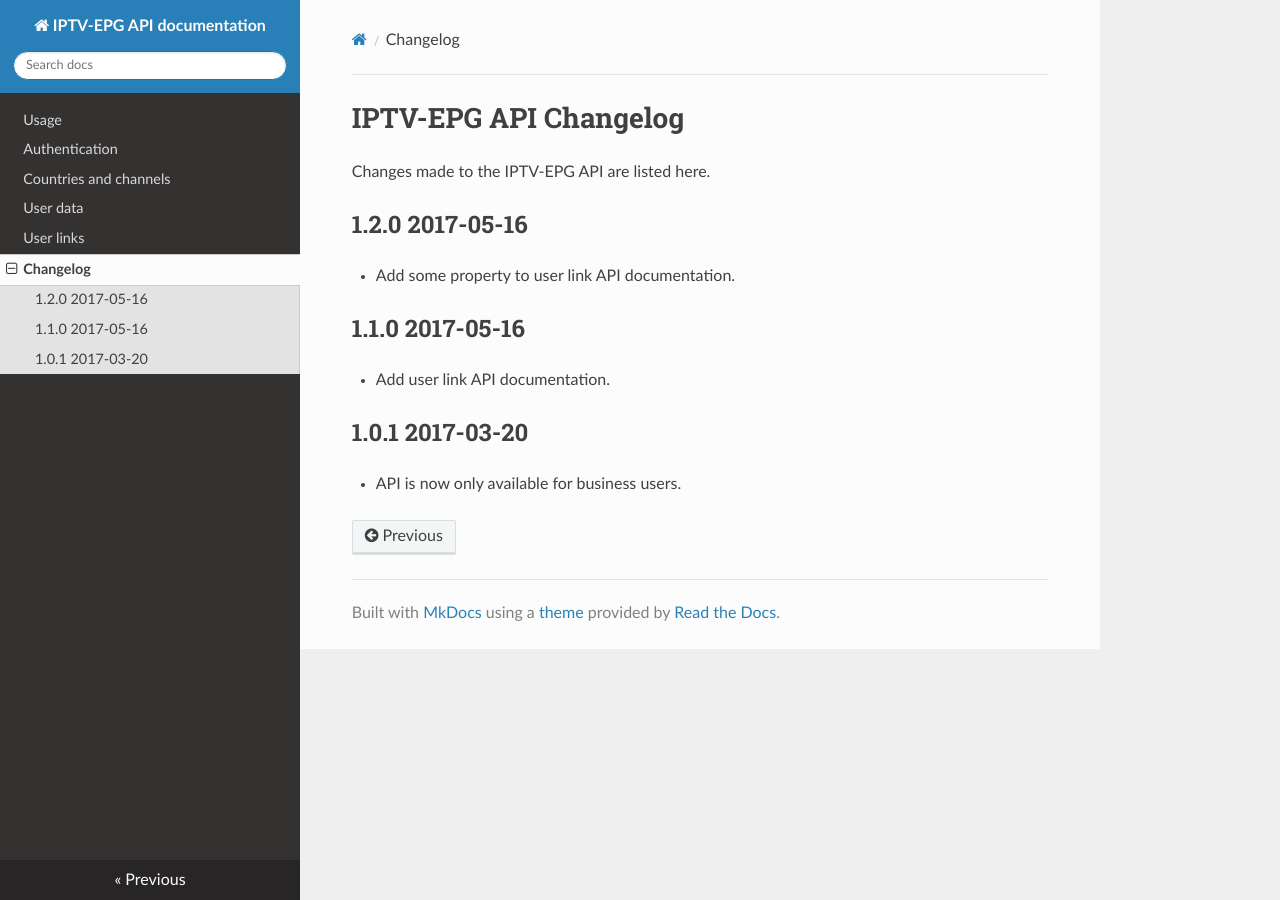
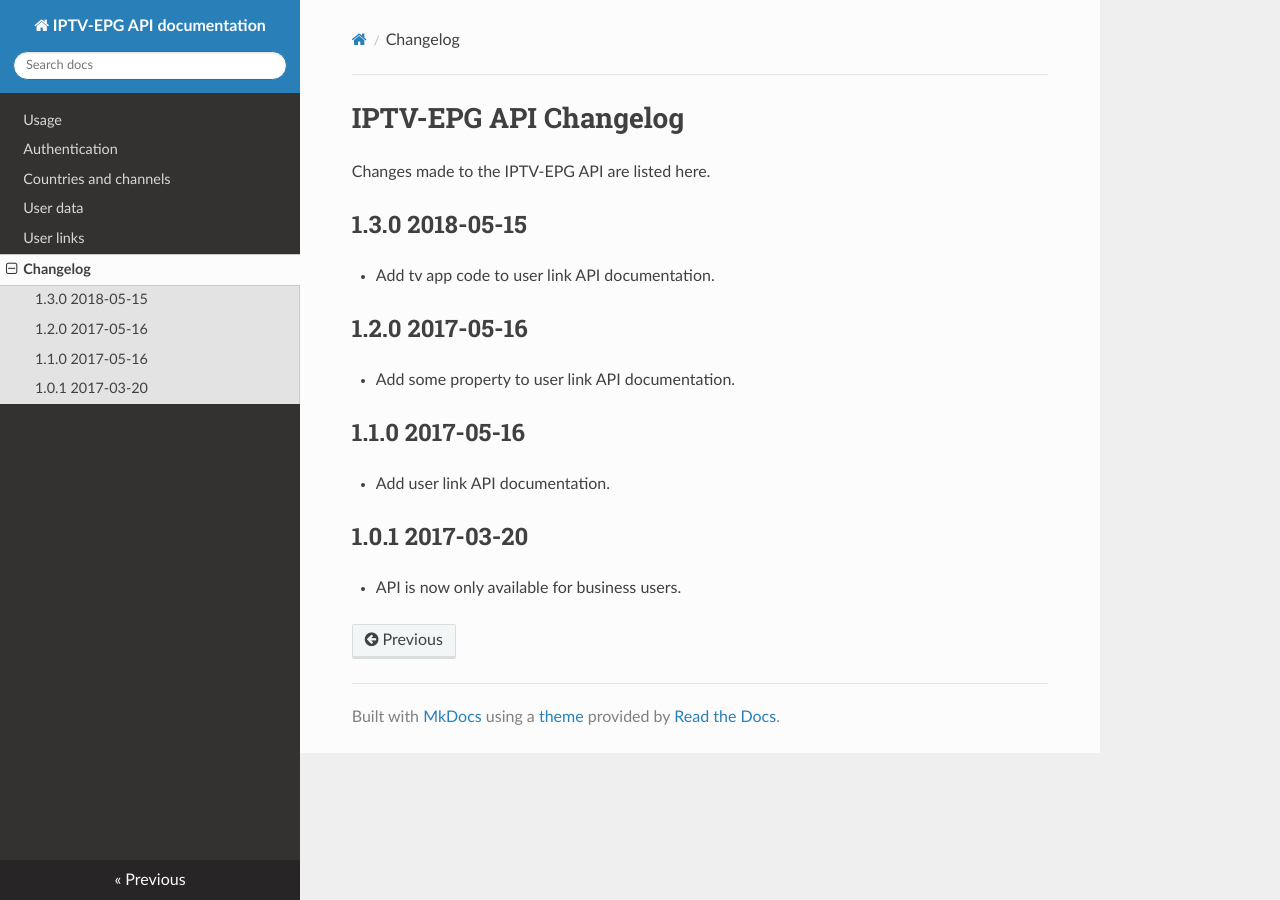
Before and after one commit to iptv-epg/api-docs, an MkDocs documentation site: the page built from docs/changelog.md, in a window 1280 px wide. Built offline with MkDocs 1.6.1, drawn with Linux system fonts in a browser that asks for light colours; nearby versions of some CDN libraries; old or Windows-style settings are respelled for this version of MkDocs.

Commit message:
Add tv app code to user link API documentation

```diff
--- a/docs/changelog.md
+++ b/docs/changelog.md
@@ -1,6 +1,9 @@
 # IPTV-EPG API Changelog
 
 Changes made to the IPTV-EPG API are listed here.
+
+## 1.3.0 2018-05-15
+- Add tv app code to user link API documentation.
 
 ## 1.2.0 2017-05-16
 - Add some property to user link API documentation.
```
Also changed, not shown: docs/links.md (+2 -1 lines).
